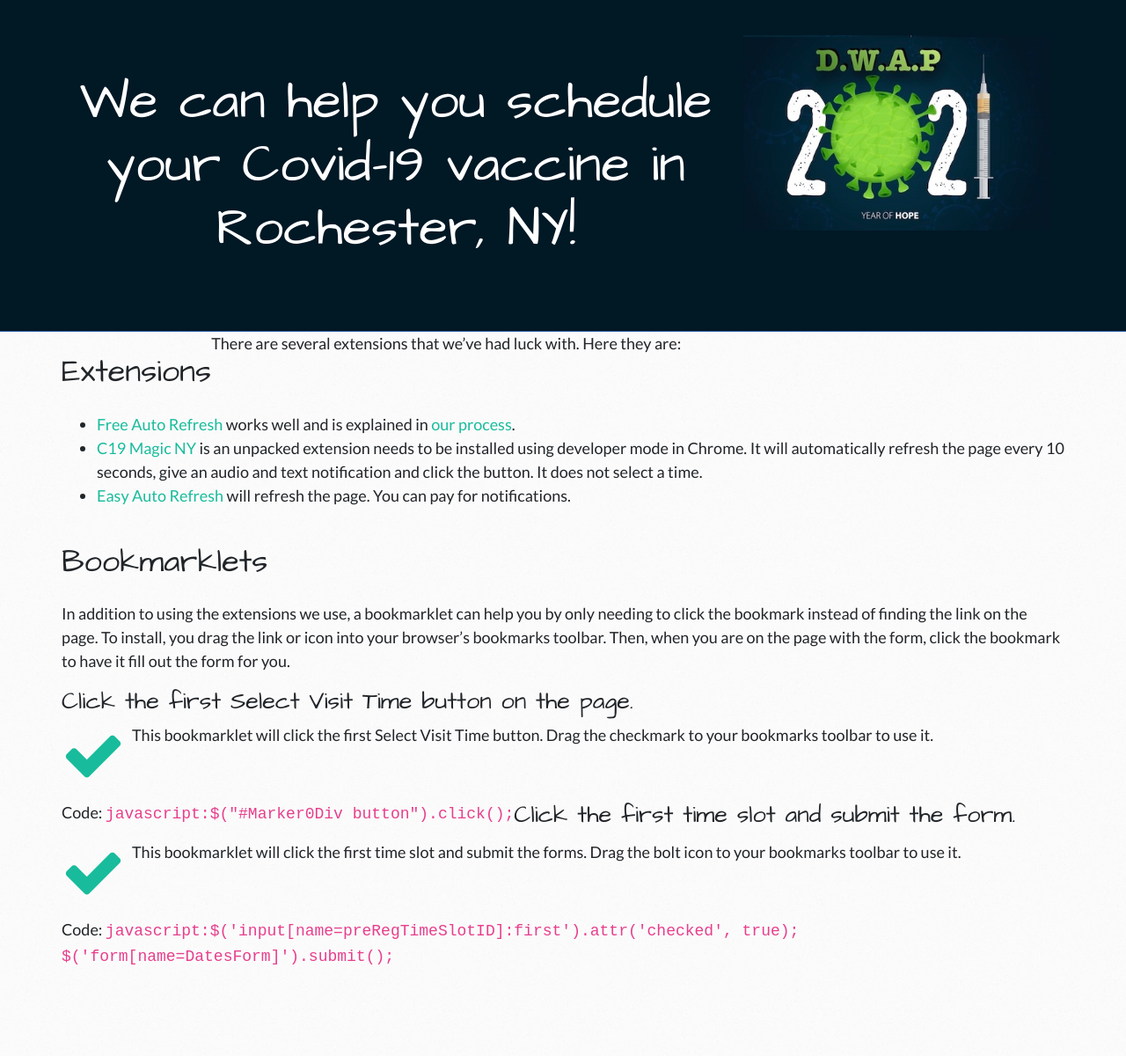
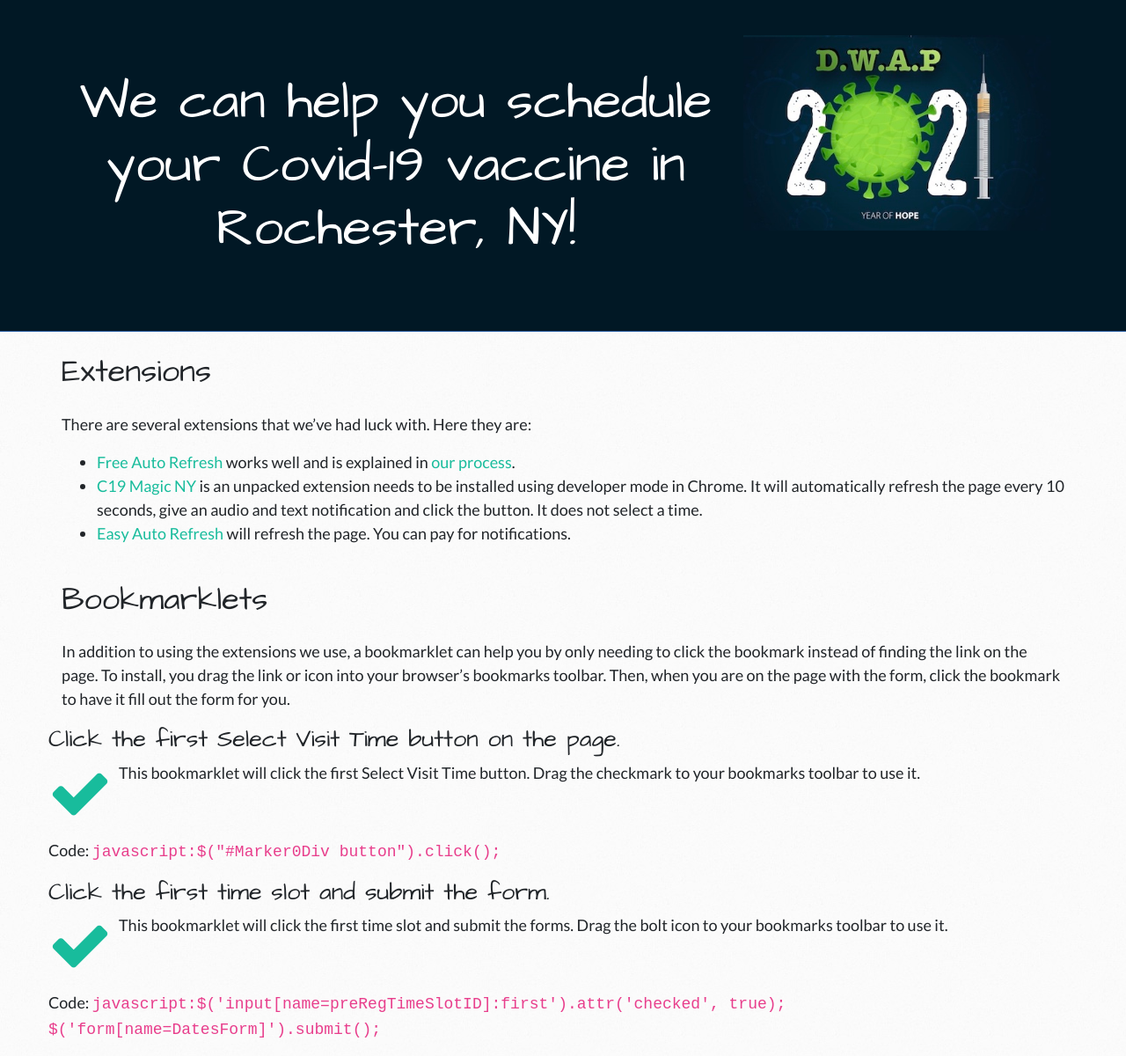
Before and after one commit to loganrath/dwap-main, a Jekyll site: the page built from tools.md, in a window 1280 px wide. Shown: the whole page at 88% size. Built offline with Jekyll 4.4.1, drawn with Linux system fonts in a browser that asks for light colours; nearby versions of some CDN libraries; before the commit the page ends 1117 px from its top, so only the background shows below that.

Commit message:
headings

```diff
--- a/_sass/jekyll-theme-architect.scss
+++ b/_sass/jekyll-theme-architect.scss
@@ -8,10 +8,10 @@
   background: #fafafa url(../images/body-bg.jpg) 0 0 repeat;
 }
 
-h1 {font-size: 2em; font-family: 'Architects Daughter', 'Helvetica Neue', Helvetica, Arial, serif;}
-h2 {font-size: 1.5em; font-family: 'Architects Daughter', 'Helvetica Neue', Helvetica, Arial, serif;}
-h3 {font-size: 1.25em; font-family: 'Architects Daughter', 'Helvetica Neue', Helvetica, Arial, serif;}
-h4 {font-size: 1em; font-family: 'Architects Daughter', 'Helvetica Neue', Helvetica, Arial, serif;}
+h1 {font-size: 2em; display: block; width:100%; font-family: 'Architects Daughter', 'Helvetica Neue', Helvetica, Arial, serif;}
+h2 {font-size: 1.5em;  display: block; width:100%; font-family: 'Architects Daughter', 'Helvetica Neue', Helvetica, Arial, serif;}
+h3 {font-size: 1.25em;  display: block; width:100%; font-family: 'Architects Daughter', 'Helvetica Neue', Helvetica, Arial, serif;}
+h4 {font-size: 1em;  display: block; width:100%;  font-family: 'Architects Daughter', 'Helvetica Neue', Helvetica, Arial, serif;}
 
 header {
   background: #011825;
--- a/tools.md
+++ b/tools.md
@@ -12,11 +12,15 @@
 # Bookmarklets
 In addition to using the extensions we use, a bookmarklet can help you by only needing to click the bookmark instead of finding the link on the page. To install, you drag the link or icon into your browser's bookmarks toolbar. Then, when you are on the page with the form, click the bookmark to have it fill out the form for you.
 
+<div class="row" markdown="1">
+
 ## Click the first Select Visit Time button on the page.
 <a class="float-left mr-2" href='javascript:$("#Marker0Div button").click();'><i class="fa fa-check fa-4x" aria-hidden="true"></i><span style="display:none;">Click 1st Button</span></a> This bookmarklet will click the first Select Visit Time button. Drag the checkmark to your bookmarks toolbar to use it.
 
 Code: <code>javascript:$("#Marker0Div button").click();</code>
 
+</div><div class="row" markdown="1">
+
 ## Click the first time slot and submit the form.
 <a class="float-left mr-2" href="javascript:$('input[name=preRegTimeSlotID]:first').attr('checked', true); $('form[name=DatesForm]').submit();"><i class="fa fa-check fa-4x" aria-hidden="true"></i><span style="display:none;">Click 1st Button</span></a> This bookmarklet will click the first time slot and submit the forms. Drag the bolt icon to your bookmarks toolbar to use it.
 
```
Also changed, not shown: our-process.md (+1 -1 lines).
